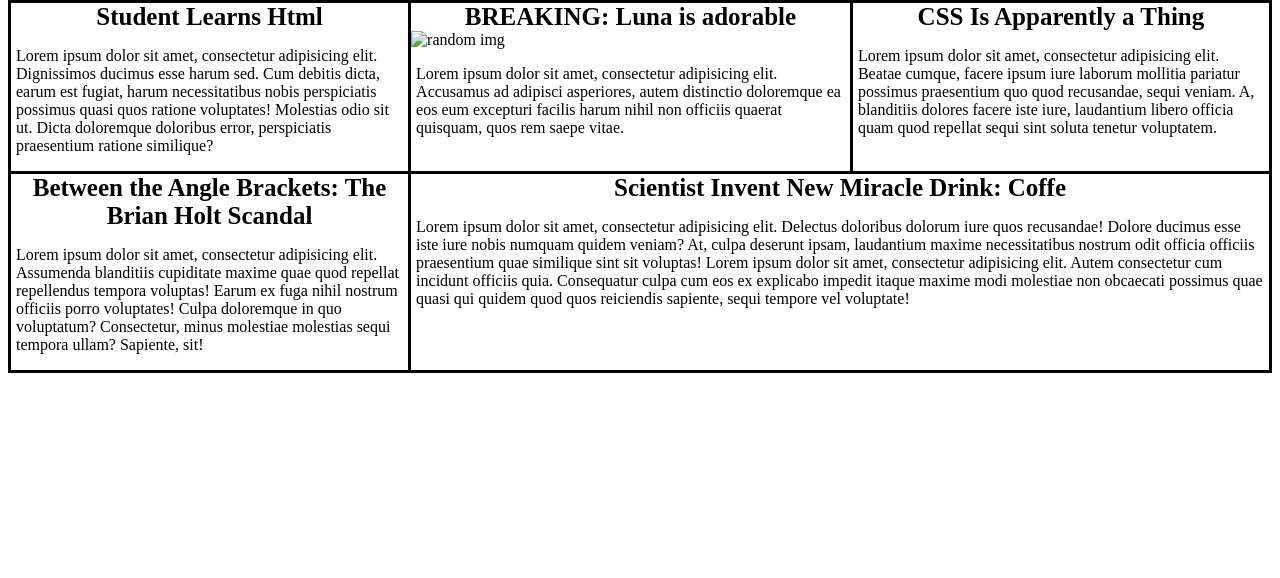
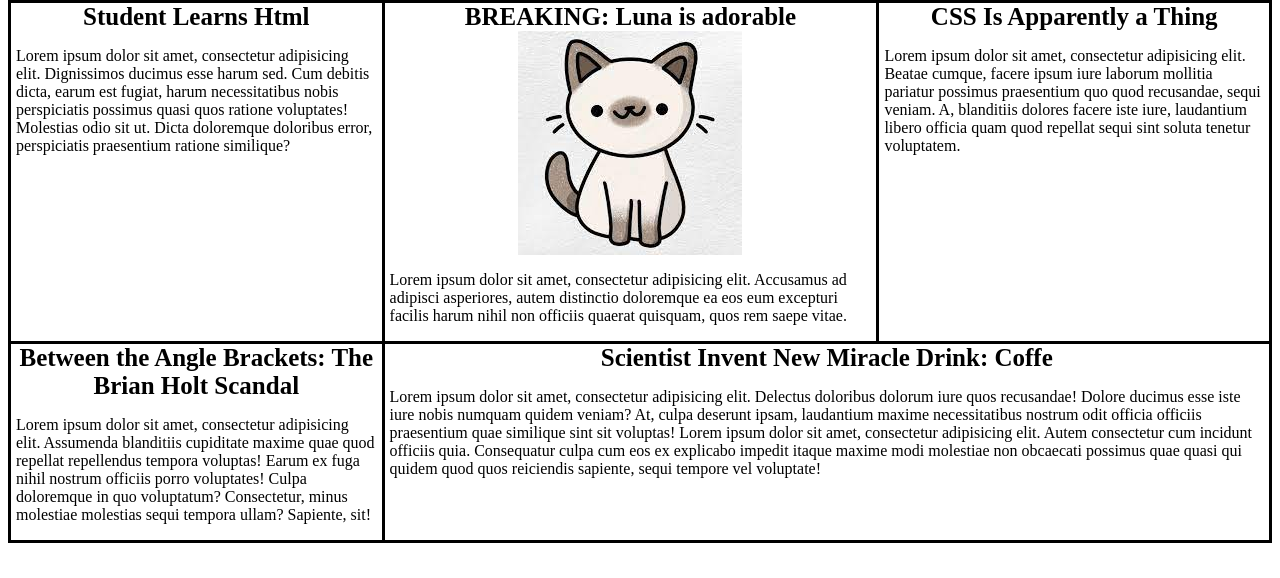
Before and after one commit to fathjami/Time_news, a plain HTML site: page index.html in a window 1280 px wide. Shown: the part 222-800 px from the top of the page. Drawn offline with Linux system fonts and the light colour scheme.

Commit message:
Update index.html

```diff
--- a/index.html
+++ b/index.html
@@ -31,7 +31,7 @@
     </section>
     <section class="section-box-1">
     <h3 class="sec-title">BREAKING: Luna is adorable</h3>
-    <img class="sec-img" src="catimg.jpeg" alt="random img">
+    <img class="sec-img" src="./media/catimg.jpeg" alt="random img">
         <p class="sec-paragraph">
          Lorem ipsum dolor sit amet, consectetur adipisicing elit.
             Accusamus ad adipisci asperiores, autem distinctio doloremque ea eos eum excepturi facilis harum nihil non officiis quaerat quisquam, quos rem saepe vitae.
```
